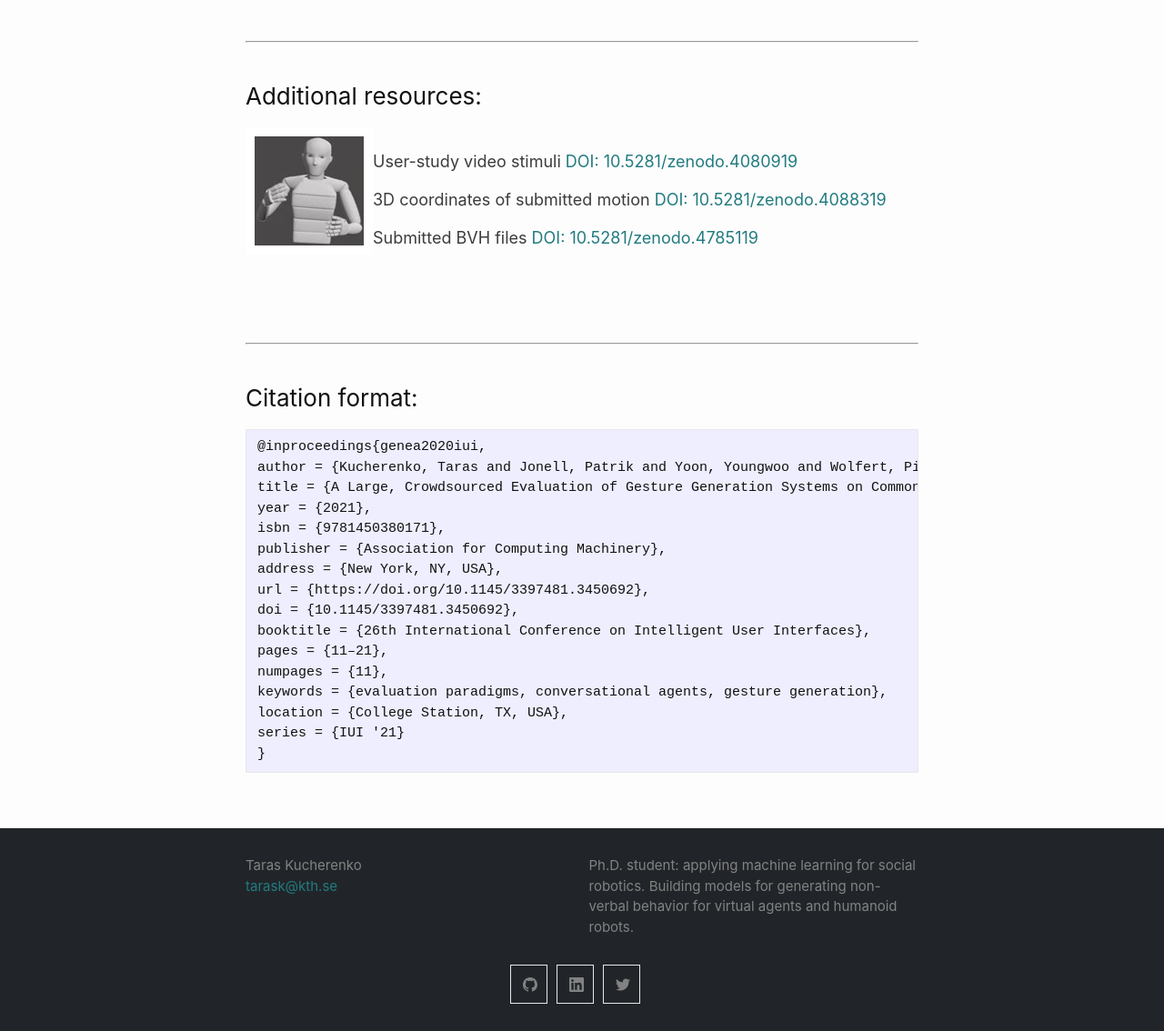
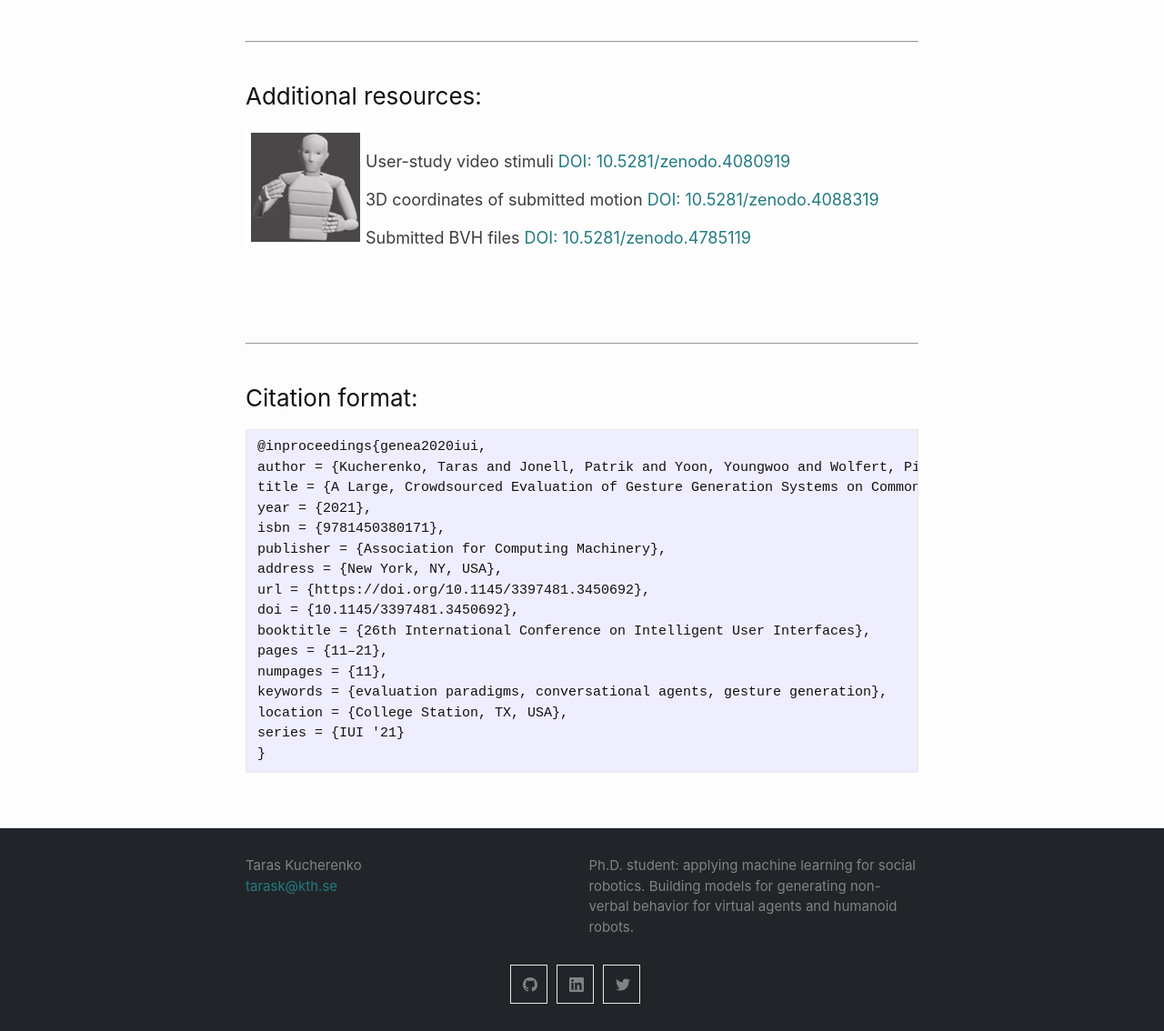
Before and after one commit to Svito-zar/Svito-zar.github.io, a Jekyll site: the page built from _posts/2021-07-26-GENEA_challenge.md, in a window 1280 px wide. Shown: the part 2084-3218 px from the top of the page at 91% size. Built offline with Jekyll 4.4.1, drawn with Linux system fonts in a browser that asks for light colours.

Commit message:
Final fine-tuning

```diff
--- a/_posts/2021-07-26-GENEA_challenge.md
+++ b/_posts/2021-07-26-GENEA_challenge.md
@@ -41,7 +41,7 @@ Co-speech gestures, gestures that accompany speech, play an important role in hu
 ### Additional resources:
 
 <div style="text-align:left">
-<img style="float: left; border: 10px solid white;" src="../assets/Avatar.jpg" >
+<img style="float: left; border: 6px solid white;" src="../assets/Avatar.jpg" >
 <br>
 <p style="font-size: 18px;"> User-study video stimuli  <a href="https://zenodo.org/record/4080919"> DOI: 10.5281/zenodo.4080919 </a> </p>
 <p style="font-size: 18px;"> 3D coordinates of submitted motion <a href="https://zenodo.org/record/4088319"> DOI: 10.5281/zenodo.4088319 </a> </p>
```
